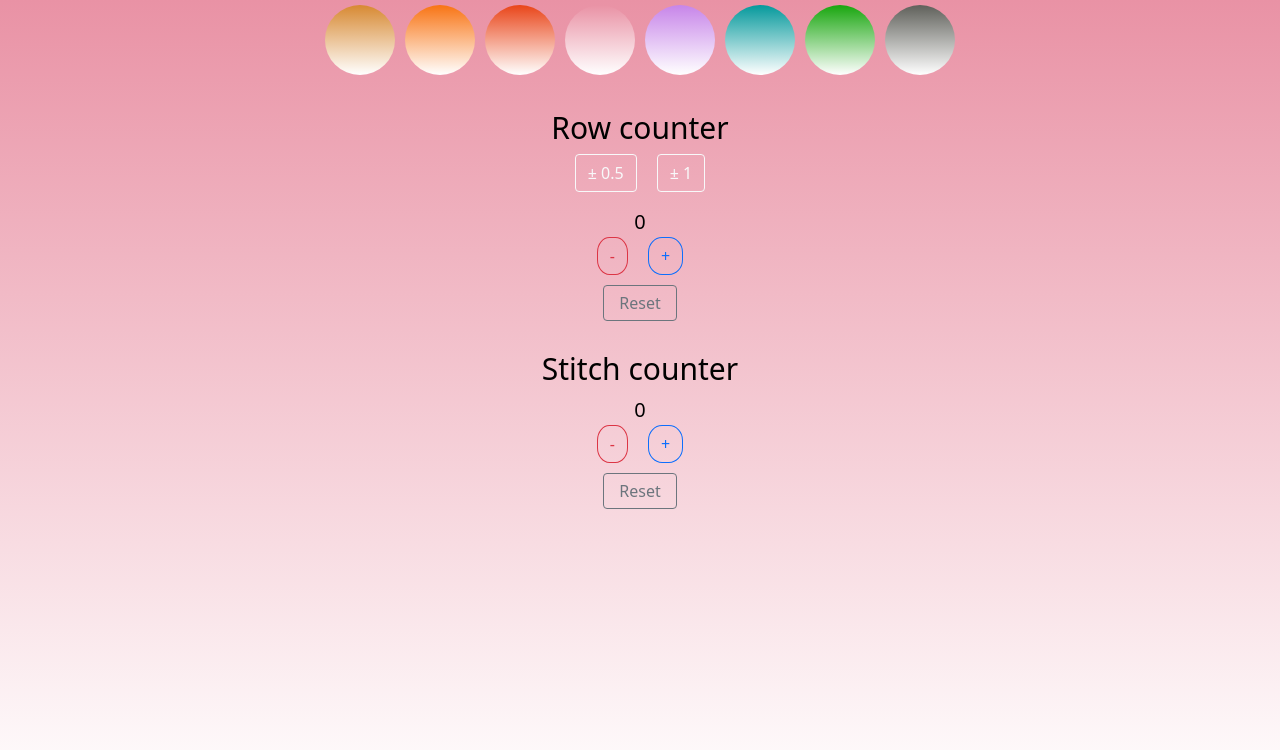
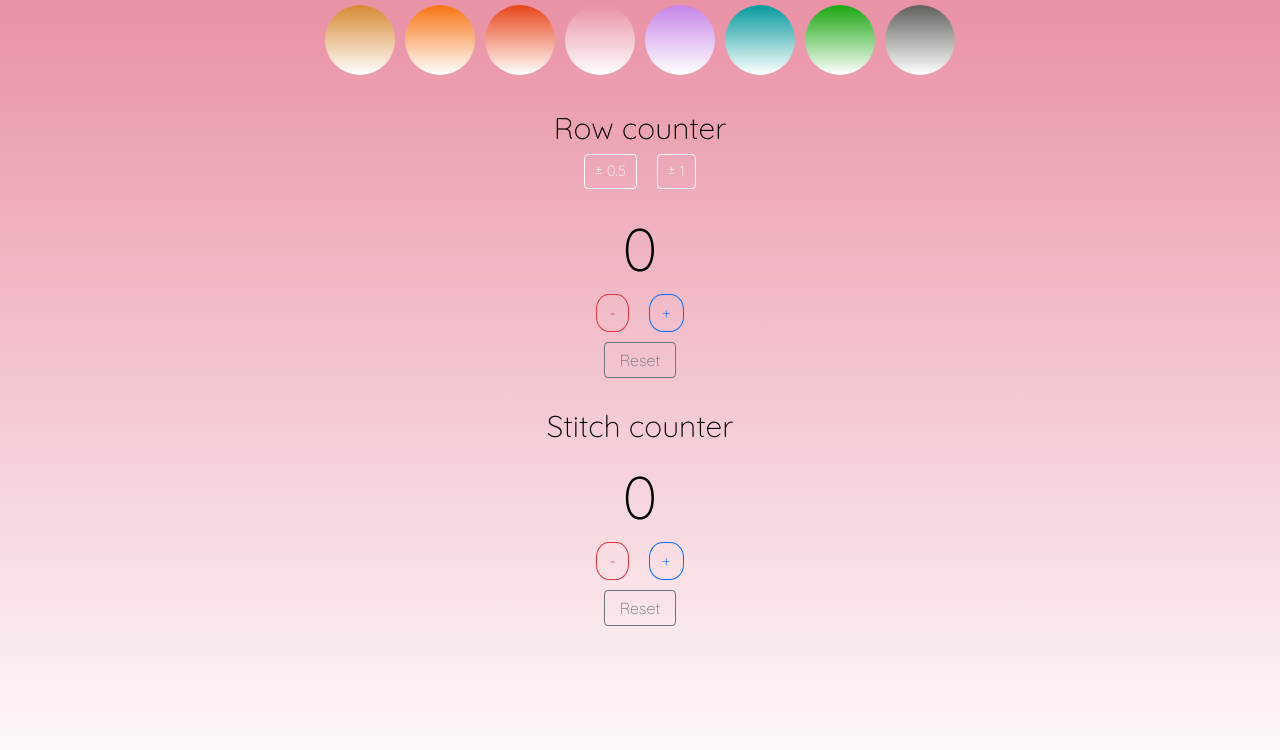
Before and after one commit to francesca-pizzighini/KnittingCounter, a plain HTML site: page index.html in a window 1280 px wide. Drawn offline with nearby package versions, Linux system fonts and the light colour scheme.

Commit message:
font updated

```diff
--- a/assets/scss/style.scss
+++ b/assets/scss/style.scss
@@ -2,6 +2,7 @@
     margin: 0;
     padding: 0;
     box-sizing: border-box;
+    font-family: 'Quicksand', sans-serif;
 }
 
 body{
@@ -103,7 +104,7 @@ body{
         font-size: 30px;
     }
     span{
-        font-size: 20px;
+        font-size: 60px;
     }
     .btn-increase, .btn-one{
         margin-left: 20px;
@@ -112,66 +113,21 @@ body{
     .btn-increase, .btn-decrease{
         border-radius: 40%;
     }
-    // .btn-increase{
-    //     font-size: 40px;
-    // }
-    // .btn-decrease{
-    //     font-size: 15px;
-    //     padding:5px;
-    // }
 
     .btn-half, .btn-one{
         margin-bottom: 15px;
+        font-size: 15px;
+        padding: 5px 10px
     }
+    .btn-half:focus, .btn-one:focus{
+        background-color: white;
+        color: black;
+    }
+
+
     .btn-reset{
         margin-top: 10px;
         width: fit-content;
         padding: 5px 15px;
     }
 }
-
-
-
-
-
-
-
-
-
-
-
-// .row-counter, .stitch-counter{
-//     padding-top: 50px;
-//     // background-color: aqua;
-//     display: flex;
-//     justify-content: center;
-
-//     .btn-decrease, .btn-increase, .btn-reset{
-//         border-radius: 100%;
-//         width: 30px;
-//         height: 30px;
-//     }
-
-//     .btn-decrease{
-//         background-color: red;
-//         color: white;
-//     }
-//     .btn-decrease:hover{
-//         background-color: rgb(255, 255, 255);
-//         color: red;
-//     }
-//     .btn-increase{
-//         background-color: green;
-//     }
-//     .btn-increase:hover{
-//         background-color: rgb(255, 255, 255);
-//         color: green;
-//     }
-//     .btn-reset{
-//         background-color: grey;
-//     }
-//     .btn-resethover{
-//         background-color: rgb(255, 255, 255);
-//         color: grey;
-//     }
-// }
--- a/index.html
+++ b/index.html
@@ -14,6 +14,9 @@
     <!-- favicon -->
     <link rel="icon" type="image/x-icon" href="assets/img/favicon.ico">
     <!-- font -->
+    <link rel="preconnect" href="https://fonts.googleapis.com">
+    <link rel="preconnect" href="https://fonts.gstatic.com" crossorigin>
+    <link href="https://fonts.googleapis.com/css2?family=Quicksand:wght@300&display=swap" rel="stylesheet">
 
 
 
@@ -82,43 +85,12 @@
             </div>
         </div>
 
+
     </div>
 
 
 
-    <!-- <div class="row-counter container-sm container-md">
-        <h1>Row counter</h1>
-        <span>0</span>
-        <div class="btn-increase">+</div>
-        <div class="btn-reset">
-            <svg xmlns="http://www.w3.org/2000/svg" width="16" height="16" fill="currentColor" class="bi bi-arrow-counterclockwise"
-                viewBox="0 0 16 16">
-                <path fill-rule="evenodd" d="M8 3a5 5 0 1 1-4.546 2.914.5.5 0 0 0-.908-.417A6 6 0 1 0 8 2v1z" />
-                <path d="M8 4.466V.534a.25.25 0 0 0-.41-.192L5.23 2.308a.25.25 0 0 0 0 .384l2.36 1.966A.25.25 0 0 0 8 4.466z" />
-            </svg>
-        </div>
-        <div class="btn-decrease">-</div>
-    </div> -->
 
-    <!-- <div class="stitch-counter container-sm container-md">
-        <h1>Stitch counter</h1>
-
-        <div>
-            <span>0</span>
-
-            <div>
-                <div class="btn-increase">+</div>
-                <div class="btn-reset">
-                    <svg xmlns="http://www.w3.org/2000/svg" width="16" height="16" fill="currentColor" class="bi bi-arrow-counterclockwise"
-                        viewBox="0 0 16 16">
-                        <path fill-rule="evenodd" d="M8 3a5 5 0 1 1-4.546 2.914.5.5 0 0 0-.908-.417A6 6 0 1 0 8 2v1z" />
-                        <path d="M8 4.466V.534a.25.25 0 0 0-.41-.192L5.23 2.308a.25.25 0 0 0 0 .384l2.36 1.966A.25.25 0 0 0 8 4.466z" />
-                    </svg>
-                </div>
-                <div class="btn-decrease">-</div>
-            </div>
-        </div>
-    </div> -->
 
 
 
```
Also changed, not shown: assets/css/style.css.
